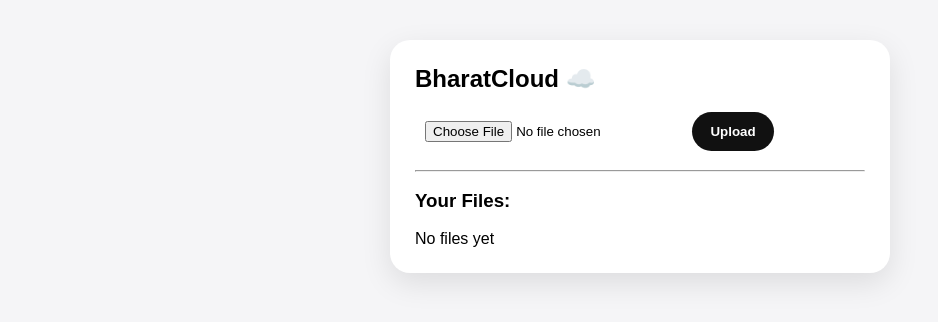
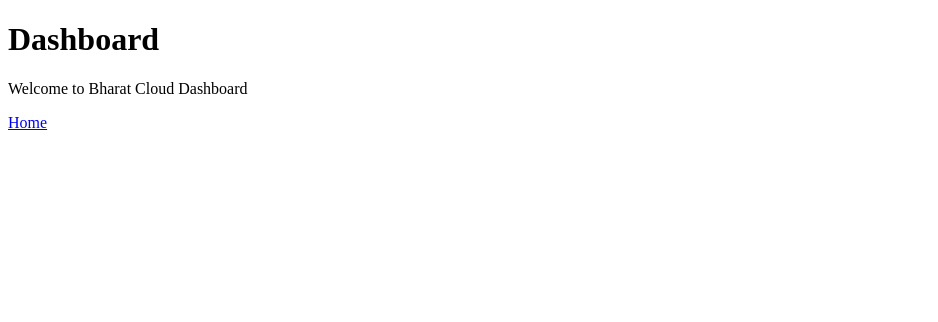
Before and after one commit to sahilrana1940/bharat-cloud, a Python web app: template templates/dashboard.html in a window 1280 px wide. Shown: the top 322 px of the page, without its empty margins (0-938 px from the left). Run offline with Jinja, Linux system fonts and the light colour scheme; the template is opened without the code that fills it, so the values that code supplies are empty.

Commit message:
Update dashboard.html

```diff
--- a/templates/dashboard.html
+++ b/templates/dashboard.html
@@ -1,32 +1,12 @@
 <!DOCTYPE html>
 <html>
 <head>
-<link rel="manifest" href="/static/manifest.json">
-<meta name="viewport" content="width=device-width, initial-scale=1.0">
-<title>BharatCloud</title>
-<style>
-*{margin:0;padding:0;box-sizing:border-box;font-family:sans-serif}
-body{background:#f5f5f7;padding:20px}
-.card{max-width:500px;margin:20px auto;background:#fff;border-radius:20px;padding:25px;box-shadow:0 10px 30px rgba(0,0,0,0.1)}
-button{padding:12px 18px;background:#111;color:#fff;border-radius:25px;border:none;font-weight:bold;cursor:pointer}
-input{padding:10px}
-a{text-decoration:none}
-</style>
+    <title>Dashboard - Bharat Cloud</title>
+    <meta name="viewport" content="width=device-width, initial-scale=1">
 </head>
 <body>
-<div class="card">
-<h2>BharatCloud ☁️</h2><br>
-<form action="/upload" method="post" enctype="multipart/form-data">
-<input type="file" name="file" required>
-<button type="submit">Upload</button>
-</form>
-<br><hr><br>
-<h3>Your Files:</h3><br>
-{% for file in files %}
-<p>📁 {{ file }} - <a href="/download/{{ file }}"><b>Download</b></a></p>
-{% else %}
-<p>No files yet</p>
-{% endfor %}
-</div>
+    <h1>Dashboard</h1>
+    <p>Welcome to Bharat Cloud Dashboard</p>
+    <a href="/">Home</a>
 </body>
 </html>
```
